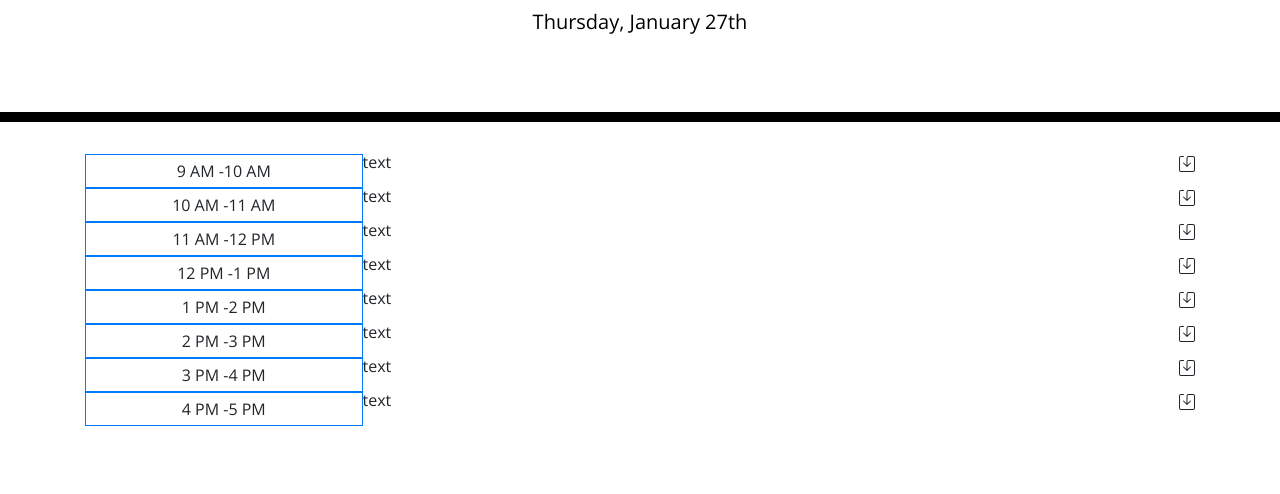
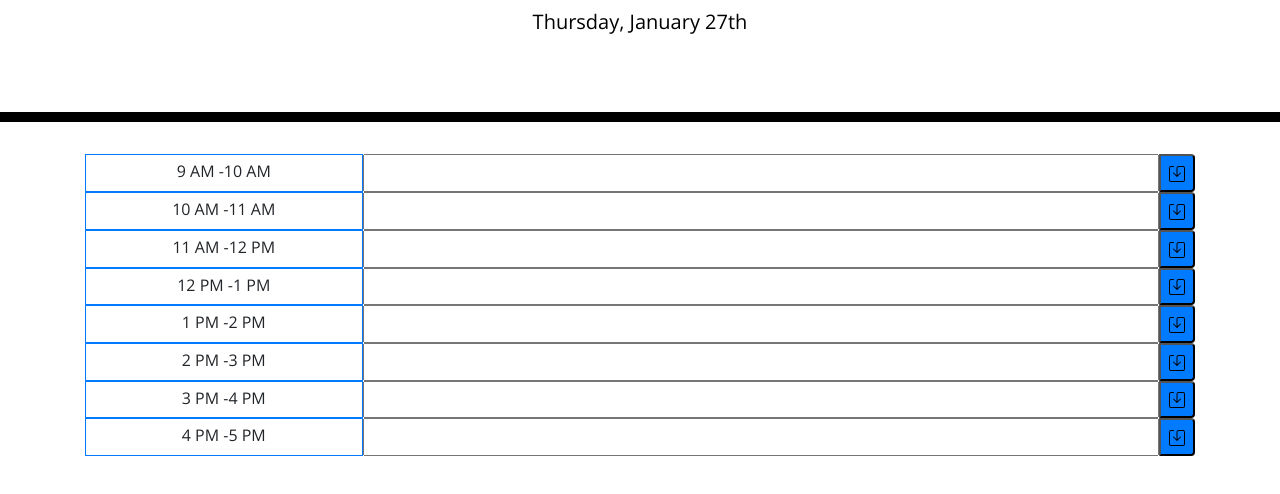
Before and after one commit to Spotexx/Planner, a plain HTML site: page index.html in a window 1280 px wide. Shown: the part 182-676 px from the top of the page. Drawn offline with nearby package versions, Linux system fonts and the light colour scheme.

Commit message:
added form

```diff
--- a/Assets/index.js
+++ b/Assets/index.js
@@ -1,5 +1,5 @@
 $('#currentDay').text(moment().format('dddd, MMMM Do'));
 
-//create elements for time blocks for each hour 9-5
+
 //color code each time block based on past, present, or future grey, red, green
 //add event listener to each time block to add event to local storage
--- a/index.html
+++ b/index.html
@@ -21,111 +21,112 @@
   </header>
   <div class="container">
     <!-- Timeblocks go here -->
+    <form>
     <section class="d-flex justify-content-between">
       <div class="p-2 border border-primary w-25 text-center">
         9 AM -10 AM
       </div>
-      <div class="flex-grow-1">
-        text
-      </div>
-      <div>
-        <svg xmlns="http://www.w3.org/2000/svg" width="16" height="16" fill="currentColor" class="bi bi-save" viewBox="0 0 16 16">
-  <path d="M2 1a1 1 0 0 0-1 1v12a1 1 0 0 0 1 1h12a1 1 0 0 0 1-1V2a1 1 0 0 0-1-1H9.5a1 1 0 0 0-1 1v7.293l2.646-2.647a.5.5 0 0 1 .708.708l-3.5 3.5a.5.5 0 0 1-.708 0l-3.5-3.5a.5.5 0 1 1 .708-.708L7.5 9.293V2a2 2 0 0 1 2-2H14a2 2 0 0 1 2 2v12a2 2 0 0 1-2 2H2a2 2 0 0 1-2-2V2a2 2 0 0 1 2-2h2.5a.5.5 0 0 1 0 1H2z"/>
+      <input type="text" class="flex-grow-1">
+      <button id="submit" class="bg-primary p-2 rounded-right">
+        <svg xmlns="http://www.w3.org/2000/svg" width="16" height="16" fill="currentColor" class="bi bi-save"
+          viewBox="0 0 16 16">
+          <path
+            d="M2 1a1 1 0 0 0-1 1v12a1 1 0 0 0 1 1h12a1 1 0 0 0 1-1V2a1 1 0 0 0-1-1H9.5a1 1 0 0 0-1 1v7.293l2.646-2.647a.5.5 0 0 1 .708.708l-3.5 3.5a.5.5 0 0 1-.708 0l-3.5-3.5a.5.5 0 1 1 .708-.708L7.5 9.293V2a2 2 0 0 1 2-2H14a2 2 0 0 1 2 2v12a2 2 0 0 1-2 2H2a2 2 0 0 1-2-2V2a2 2 0 0 1 2-2h2.5a.5.5 0 0 1 0 1H2z" />
         </svg>
-      </div>
+      </button>
     </section>
     <section class="d-flex justify-content-between">
       <div class="p-2 border border-primary w-25 text-center">
         10 AM -11 AM
       </div>
-      <div class="flex-grow-1">
-        text
-      </div>
-      <div>
-        <svg xmlns="http://www.w3.org/2000/svg" width="16" height="16" fill="currentColor" class="bi bi-save" viewBox="0 0 16 16">
-  <path d="M2 1a1 1 0 0 0-1 1v12a1 1 0 0 0 1 1h12a1 1 0 0 0 1-1V2a1 1 0 0 0-1-1H9.5a1 1 0 0 0-1 1v7.293l2.646-2.647a.5.5 0 0 1 .708.708l-3.5 3.5a.5.5 0 0 1-.708 0l-3.5-3.5a.5.5 0 1 1 .708-.708L7.5 9.293V2a2 2 0 0 1 2-2H14a2 2 0 0 1 2 2v12a2 2 0 0 1-2 2H2a2 2 0 0 1-2-2V2a2 2 0 0 1 2-2h2.5a.5.5 0 0 1 0 1H2z"/>
+      <input type="text" class="flex-grow-1">
+      <button id="submit" class="bg-primary p-2 rounded-right">
+        <svg xmlns="http://www.w3.org/2000/svg" width="16" height="16" fill="currentColor" class="bi bi-save"
+          viewBox="0 0 16 16">
+          <path
+            d="M2 1a1 1 0 0 0-1 1v12a1 1 0 0 0 1 1h12a1 1 0 0 0 1-1V2a1 1 0 0 0-1-1H9.5a1 1 0 0 0-1 1v7.293l2.646-2.647a.5.5 0 0 1 .708.708l-3.5 3.5a.5.5 0 0 1-.708 0l-3.5-3.5a.5.5 0 1 1 .708-.708L7.5 9.293V2a2 2 0 0 1 2-2H14a2 2 0 0 1 2 2v12a2 2 0 0 1-2 2H2a2 2 0 0 1-2-2V2a2 2 0 0 1 2-2h2.5a.5.5 0 0 1 0 1H2z" />
         </svg>
-      </div>
+      </button>
     </section>
     <section class="d-flex justify-content-between">
       <div class="p-2 border border-primary w-25 text-center">
         11 AM -12 PM
       </div>
-      <div class="flex-grow-1">
-        text
-      </div>
-      <div>
-        <svg xmlns="http://www.w3.org/2000/svg" width="16" height="16" fill="currentColor" class="bi bi-save" viewBox="0 0 16 16">
-  <path d="M2 1a1 1 0 0 0-1 1v12a1 1 0 0 0 1 1h12a1 1 0 0 0 1-1V2a1 1 0 0 0-1-1H9.5a1 1 0 0 0-1 1v7.293l2.646-2.647a.5.5 0 0 1 .708.708l-3.5 3.5a.5.5 0 0 1-.708 0l-3.5-3.5a.5.5 0 1 1 .708-.708L7.5 9.293V2a2 2 0 0 1 2-2H14a2 2 0 0 1 2 2v12a2 2 0 0 1-2 2H2a2 2 0 0 1-2-2V2a2 2 0 0 1 2-2h2.5a.5.5 0 0 1 0 1H2z"/>
+      <input type="text" class="flex-grow-1">
+      <button id="submit" class="bg-primary p-2 rounded-right">
+        <svg xmlns="http://www.w3.org/2000/svg" width="16" height="16" fill="currentColor" class="bi bi-save"
+          viewBox="0 0 16 16">
+          <path
+            d="M2 1a1 1 0 0 0-1 1v12a1 1 0 0 0 1 1h12a1 1 0 0 0 1-1V2a1 1 0 0 0-1-1H9.5a1 1 0 0 0-1 1v7.293l2.646-2.647a.5.5 0 0 1 .708.708l-3.5 3.5a.5.5 0 0 1-.708 0l-3.5-3.5a.5.5 0 1 1 .708-.708L7.5 9.293V2a2 2 0 0 1 2-2H14a2 2 0 0 1 2 2v12a2 2 0 0 1-2 2H2a2 2 0 0 1-2-2V2a2 2 0 0 1 2-2h2.5a.5.5 0 0 1 0 1H2z" />
         </svg>
-      </div>
+      </button>
     </section>
     <section class="d-flex justify-content-between">
       <div class="p-2 border border-primary w-25 text-center">
         12 PM -1 PM
       </div>
-      <div class="flex-grow-1">
-        text
-      </div>
-      <div>
-        <svg xmlns="http://www.w3.org/2000/svg" width="16" height="16" fill="currentColor" class="bi bi-save" viewBox="0 0 16 16">
-  <path d="M2 1a1 1 0 0 0-1 1v12a1 1 0 0 0 1 1h12a1 1 0 0 0 1-1V2a1 1 0 0 0-1-1H9.5a1 1 0 0 0-1 1v7.293l2.646-2.647a.5.5 0 0 1 .708.708l-3.5 3.5a.5.5 0 0 1-.708 0l-3.5-3.5a.5.5 0 1 1 .708-.708L7.5 9.293V2a2 2 0 0 1 2-2H14a2 2 0 0 1 2 2v12a2 2 0 0 1-2 2H2a2 2 0 0 1-2-2V2a2 2 0 0 1 2-2h2.5a.5.5 0 0 1 0 1H2z"/>
+      <input type="text" class="flex-grow-1">
+      <button id="submit" class="bg-primary p-2 rounded-right">
+        <svg xmlns="http://www.w3.org/2000/svg" width="16" height="16" fill="currentColor" class="bi bi-save"
+          viewBox="0 0 16 16">
+          <path
+            d="M2 1a1 1 0 0 0-1 1v12a1 1 0 0 0 1 1h12a1 1 0 0 0 1-1V2a1 1 0 0 0-1-1H9.5a1 1 0 0 0-1 1v7.293l2.646-2.647a.5.5 0 0 1 .708.708l-3.5 3.5a.5.5 0 0 1-.708 0l-3.5-3.5a.5.5 0 1 1 .708-.708L7.5 9.293V2a2 2 0 0 1 2-2H14a2 2 0 0 1 2 2v12a2 2 0 0 1-2 2H2a2 2 0 0 1-2-2V2a2 2 0 0 1 2-2h2.5a.5.5 0 0 1 0 1H2z" />
         </svg>
-      </div>
+      </button>
     </section>
     <section class="d-flex justify-content-between">
       <div class="p-2 border border-primary w-25 text-center">
         1 PM -2 PM
       </div>
-      <div class="flex-grow-1">
-        text
-      </div>
-      <div>
-        <svg xmlns="http://www.w3.org/2000/svg" width="16" height="16" fill="currentColor" class="bi bi-save" viewBox="0 0 16 16">
-  <path d="M2 1a1 1 0 0 0-1 1v12a1 1 0 0 0 1 1h12a1 1 0 0 0 1-1V2a1 1 0 0 0-1-1H9.5a1 1 0 0 0-1 1v7.293l2.646-2.647a.5.5 0 0 1 .708.708l-3.5 3.5a.5.5 0 0 1-.708 0l-3.5-3.5a.5.5 0 1 1 .708-.708L7.5 9.293V2a2 2 0 0 1 2-2H14a2 2 0 0 1 2 2v12a2 2 0 0 1-2 2H2a2 2 0 0 1-2-2V2a2 2 0 0 1 2-2h2.5a.5.5 0 0 1 0 1H2z"/>
+      <input type="text" class="flex-grow-1">
+      <button id="submit" class="bg-primary p-2 rounded-right">
+        <svg xmlns="http://www.w3.org/2000/svg" width="16" height="16" fill="currentColor" class="bi bi-save"
+          viewBox="0 0 16 16">
+          <path
+            d="M2 1a1 1 0 0 0-1 1v12a1 1 0 0 0 1 1h12a1 1 0 0 0 1-1V2a1 1 0 0 0-1-1H9.5a1 1 0 0 0-1 1v7.293l2.646-2.647a.5.5 0 0 1 .708.708l-3.5 3.5a.5.5 0 0 1-.708 0l-3.5-3.5a.5.5 0 1 1 .708-.708L7.5 9.293V2a2 2 0 0 1 2-2H14a2 2 0 0 1 2 2v12a2 2 0 0 1-2 2H2a2 2 0 0 1-2-2V2a2 2 0 0 1 2-2h2.5a.5.5 0 0 1 0 1H2z" />
         </svg>
-      </div>
+      </button>
     </section>
     <section class="d-flex justify-content-between">
       <div class="p-2 border border-primary w-25 text-center">
         2 PM -3 PM
       </div>
-      <div class="flex-grow-1">
-        text
-      </div>
-      <div>
-        <svg xmlns="http://www.w3.org/2000/svg" width="16" height="16" fill="currentColor" class="bi bi-save" viewBox="0 0 16 16">
-  <path d="M2 1a1 1 0 0 0-1 1v12a1 1 0 0 0 1 1h12a1 1 0 0 0 1-1V2a1 1 0 0 0-1-1H9.5a1 1 0 0 0-1 1v7.293l2.646-2.647a.5.5 0 0 1 .708.708l-3.5 3.5a.5.5 0 0 1-.708 0l-3.5-3.5a.5.5 0 1 1 .708-.708L7.5 9.293V2a2 2 0 0 1 2-2H14a2 2 0 0 1 2 2v12a2 2 0 0 1-2 2H2a2 2 0 0 1-2-2V2a2 2 0 0 1 2-2h2.5a.5.5 0 0 1 0 1H2z"/>
+      <input type="text" class="flex-grow-1">
+      <button id="submit" class="bg-primary p-2 rounded-right">
+        <svg xmlns="http://www.w3.org/2000/svg" width="16" height="16" fill="currentColor" class="bi bi-save"
+          viewBox="0 0 16 16">
+          <path
+            d="M2 1a1 1 0 0 0-1 1v12a1 1 0 0 0 1 1h12a1 1 0 0 0 1-1V2a1 1 0 0 0-1-1H9.5a1 1 0 0 0-1 1v7.293l2.646-2.647a.5.5 0 0 1 .708.708l-3.5 3.5a.5.5 0 0 1-.708 0l-3.5-3.5a.5.5 0 1 1 .708-.708L7.5 9.293V2a2 2 0 0 1 2-2H14a2 2 0 0 1 2 2v12a2 2 0 0 1-2 2H2a2 2 0 0 1-2-2V2a2 2 0 0 1 2-2h2.5a.5.5 0 0 1 0 1H2z" />
         </svg>
-      </div>
+      </button>
     </section>
     <section class="d-flex justify-content-between">
       <div class="p-2 border border-primary w-25 text-center">
         3 PM -4 PM
       </div>
-      <div class="flex-grow-1">
-        text
-      </div>
-      <div>
-        <svg xmlns="http://www.w3.org/2000/svg" width="16" height="16" fill="currentColor" class="bi bi-save" viewBox="0 0 16 16">
-  <path d="M2 1a1 1 0 0 0-1 1v12a1 1 0 0 0 1 1h12a1 1 0 0 0 1-1V2a1 1 0 0 0-1-1H9.5a1 1 0 0 0-1 1v7.293l2.646-2.647a.5.5 0 0 1 .708.708l-3.5 3.5a.5.5 0 0 1-.708 0l-3.5-3.5a.5.5 0 1 1 .708-.708L7.5 9.293V2a2 2 0 0 1 2-2H14a2 2 0 0 1 2 2v12a2 2 0 0 1-2 2H2a2 2 0 0 1-2-2V2a2 2 0 0 1 2-2h2.5a.5.5 0 0 1 0 1H2z"/>
+      <input type="text" class="flex-grow-1">
+      <button id="submit" class="bg-primary p-2 rounded-right">
+        <svg xmlns="http://www.w3.org/2000/svg" width="16" height="16" fill="currentColor" class="bi bi-save"
+          viewBox="0 0 16 16">
+          <path
+            d="M2 1a1 1 0 0 0-1 1v12a1 1 0 0 0 1 1h12a1 1 0 0 0 1-1V2a1 1 0 0 0-1-1H9.5a1 1 0 0 0-1 1v7.293l2.646-2.647a.5.5 0 0 1 .708.708l-3.5 3.5a.5.5 0 0 1-.708 0l-3.5-3.5a.5.5 0 1 1 .708-.708L7.5 9.293V2a2 2 0 0 1 2-2H14a2 2 0 0 1 2 2v12a2 2 0 0 1-2 2H2a2 2 0 0 1-2-2V2a2 2 0 0 1 2-2h2.5a.5.5 0 0 1 0 1H2z" />
         </svg>
-      </div>
+      </button>
     </section>
     <section class="d-flex justify-content-between">
       <div class="p-2 border border-primary w-25 text-center">
         4 PM -5 PM
       </div>
-      <div class="flex-grow-1">
-        text
-      </div>
-      <div>
-        <svg xmlns="http://www.w3.org/2000/svg" width="16" height="16" fill="currentColor" class="bi bi-save" viewBox="0 0 16 16">
-  <path d="M2 1a1 1 0 0 0-1 1v12a1 1 0 0 0 1 1h12a1 1 0 0 0 1-1V2a1 1 0 0 0-1-1H9.5a1 1 0 0 0-1 1v7.293l2.646-2.647a.5.5 0 0 1 .708.708l-3.5 3.5a.5.5 0 0 1-.708 0l-3.5-3.5a.5.5 0 1 1 .708-.708L7.5 9.293V2a2 2 0 0 1 2-2H14a2 2 0 0 1 2 2v12a2 2 0 0 1-2 2H2a2 2 0 0 1-2-2V2a2 2 0 0 1 2-2h2.5a.5.5 0 0 1 0 1H2z"/>
+      <input type="text" class="flex-grow-1">
+      <button id="submit" class="bg-primary p-2 rounded-right">
+        <svg xmlns="http://www.w3.org/2000/svg" width="16" height="16" fill="currentColor" class="bi bi-save"
+          viewBox="0 0 16 16">
+          <path
+            d="M2 1a1 1 0 0 0-1 1v12a1 1 0 0 0 1 1h12a1 1 0 0 0 1-1V2a1 1 0 0 0-1-1H9.5a1 1 0 0 0-1 1v7.293l2.646-2.647a.5.5 0 0 1 .708.708l-3.5 3.5a.5.5 0 0 1-.708 0l-3.5-3.5a.5.5 0 1 1 .708-.708L7.5 9.293V2a2 2 0 0 1 2-2H14a2 2 0 0 1 2 2v12a2 2 0 0 1-2 2H2a2 2 0 0 1-2-2V2a2 2 0 0 1 2-2h2.5a.5.5 0 0 1 0 1H2z" />
         </svg>
-      </div>
+      </button>
     </section>
-
+  </form>
   </div>
 
   <script src="https://cdnjs.cloudflare.com/ajax/libs/jquery/3.2.1/jquery.min.js"></script>
```
Lines whose indentation alone changed are shown as unchanged.
